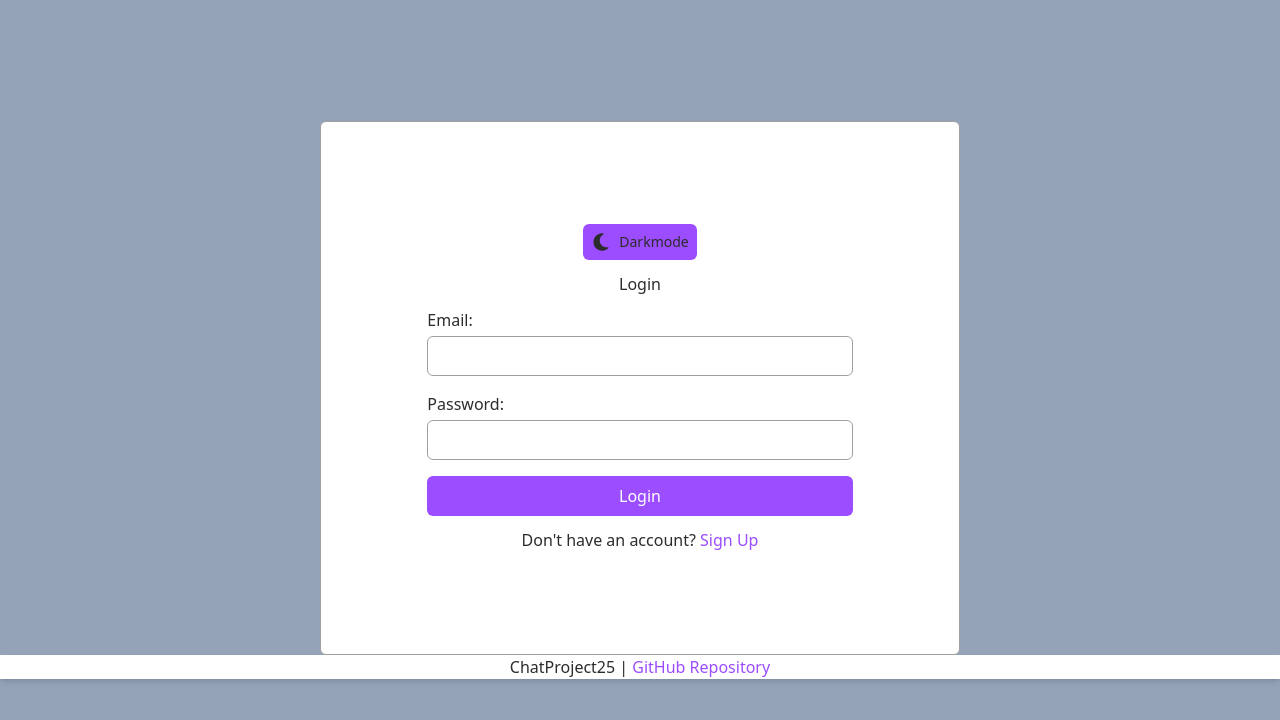
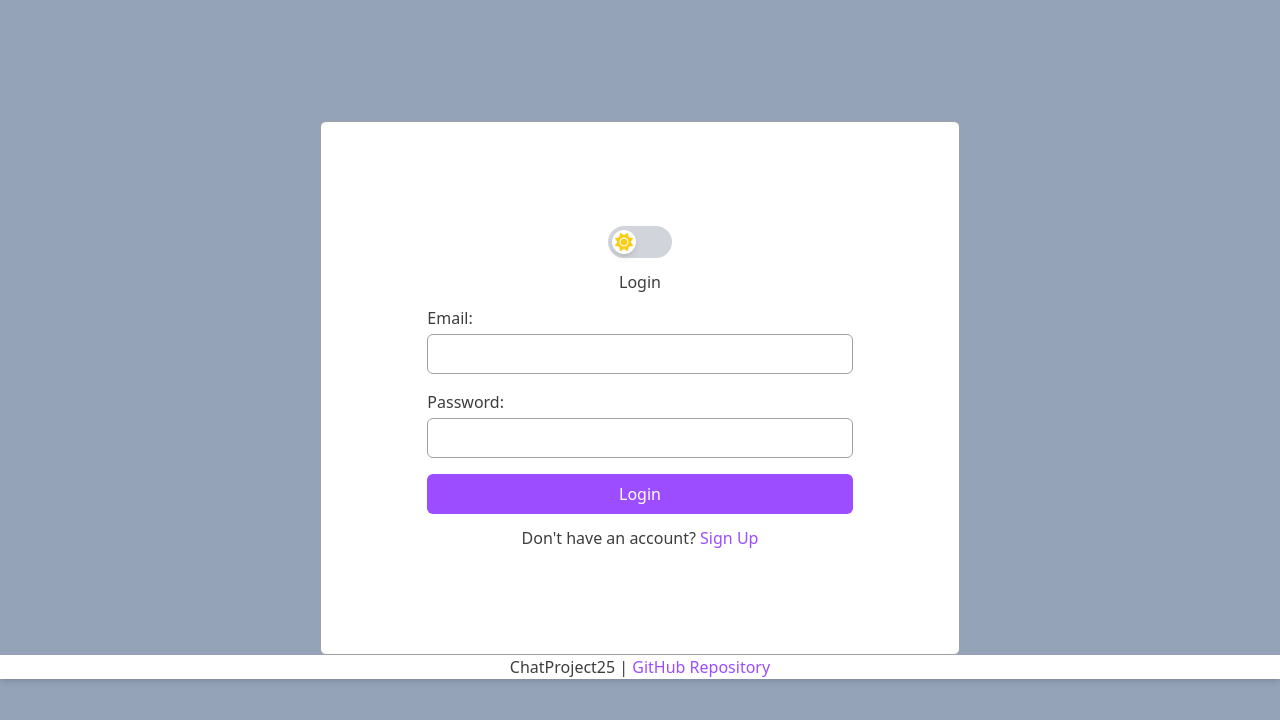
Before and after one commit to Tobiasa123/chatproject25, a React (Vite) app in the folder client/: page / in a window 1280 px wide. Shown: the top 720 px of the page. Built offline with nearby package versions, Linux system fonts and the light colour scheme.

Commit message:
added lil styling

```diff
--- a/client/src/components/Chat/Chat.jsx
+++ b/client/src/components/Chat/Chat.jsx
@@ -16,15 +16,15 @@ const Chat = ({ chatId, otherUser, latestMessage, latestTimestamp, latestSenderI
   const messageSender = latestSenderId === currentUserId ? 'You' : otherUser?.username;
 
   return (
-    <div className="bg-purpleAccent hover:bg-purpleAccent dark:bg-purpleAccent dark:hover:bg-purpleAccent hover:cursor-pointer transition border border-lightBorder dark:border-darkBorder rounded-md flex items-center h-24 w-full">
+    <div className="bg-purpleAccent  dark:bg-purpleAccent dark:hover:bg-purpleAccent hover:cursor-pointer transition border border-lightBorder dark:border-darkBorder rounded-md flex items-center h-24 w-full">
       <UserIcon username={otherUser?.username} otherUserId={otherUser?._id} />
       {otherUser ? (
         <div
           onClick={handleClick}
-          className="bg-lightBackground dark:bg-darkBackground hover:bg-lightBackground dark:hover:bg-darkBackground hover:cursor-pointer transition rounded-r-md flex flex-col justify-center w-full h-full p-4"
+          className="bg-lightBackground dark:bg-darkBackground hover:bg-purpleAccent dark:hover:bg-purpleAccent hover:cursor-pointer transition rounded-r-md flex flex-col justify-center w-full h-full p-4"
 
         >
-          <div className="flex justify-between items-center">
+          <div className="flex justify-between items-center ">
             <h4 className="font-bold text-lg text-darkText dark:text-lightText text-left truncate w-3/4">
               {otherUser?.username}
             </h4>
--- a/client/src/components/ChatMessages/ChatMessages.jsx
+++ b/client/src/components/ChatMessages/ChatMessages.jsx
@@ -61,14 +61,14 @@ const ChatMessages = () => {
   }, [messages]);
 
   return (
-    <div className="bg-white text-black flex flex-col rounded-lg shadow-md h-[80vh] w-full md:w-[90vw] lg:w-[60vw]">
-      <h1 className="text-lg font-semibold">
+    <div className="bg-lightBackground dark:bg-darkBackground text-darkText dark:text-lightText flex flex-col items-center rounded-lg h-[80vh] w-full md:w-[90vw] lg:w-[60vw]">
+      <h1 className="text-lg font-semibold my-4">
         Chat with {otherUser ? otherUser.username : "Loading..."}
       </h1>
       {error && <p className="text-red-500">{error}</p>}
       <div
         ref={messagesContainerRef}
-        className="flex-grow overflow-y-auto flex flex-col-reverse bg-green-200"
+        className="flex-grow overflow-y-auto flex flex-col-reverse bg-slate-500 w-full rounded-b-lg"
       >
         <ul className="flex flex-col gap-6 p-4">
           {messages.map((message, index) => {
@@ -93,6 +93,8 @@ const ChatMessages = () => {
       </div>
     </div>
   );
+
+
 };
 
 export default ChatMessages;
--- a/client/src/components/ChatTextForm/ChatTextForm.jsx
+++ b/client/src/components/ChatTextForm/ChatTextForm.jsx
@@ -38,7 +38,7 @@ const ChatTextForm = ({ onMessageSent }) => {
         <input
           type="text"
           id="message-box"
-          className="w-full border border-black"
+          className="w-full rounded-l-md bg-lightBackground dark:bg-darkBackground text-darkText dark:text-lightText"  // Set bg and text color for both light and dark mode
           placeholder="Type your message..."
           value={message}
           onChange={(e) => setMessage(e.target.value)}
@@ -48,12 +48,13 @@ const ChatTextForm = ({ onMessageSent }) => {
             }
           }}
         />
-        <button className="bg-blue-400 rounded-md w-14" onClick={sendMessage}>
+        <button className="rounded-r-md w-14 bg-purpleAccent text-darkText dark:text-lightText" onClick={sendMessage}>
           Send
         </button>
       </div>
     </div>
   );
+
 };
 
 export default ChatTextForm;
--- a/client/src/components/CreateChat/CreateChat.jsx
+++ b/client/src/components/CreateChat/CreateChat.jsx
@@ -44,7 +44,7 @@ const CreateChat = () => {
   };
 
 return (
-  <div className="create-chat-container bg-lightBackground dark:bg-darkBackground text-darkText dark:text-lightText">
+  <div className="create-chat-container bg-lightBackground dark:bg-darkBackground text-darkText dark:text-lightText rounded-t-md">
     <h2 className="text-lg font-semibold text-darkText dark:text-lightText">Create a New Chat</h2>
     <input
       type="text"
--- a/client/src/components/RenderChats/RenderChats.jsx
+++ b/client/src/components/RenderChats/RenderChats.jsx
@@ -102,7 +102,7 @@ const RenderChats = () => {
   }, [chats]);
 
   return (
-    <div className="w-full h-full bg-lightBackground dark:bg-darkBackground">
+    <div className="w-full h-full bg-lightBackground dark:bg-darkBackground rounded-b-md">
       {error && <p className="text-red-500 text-sm">{error}</p>}
       <h3 className="text-lg font-semibold text-darkText dark:text-lightText">Your chats</h3>
       <div className="flex flex-col gap-1">
--- a/client/src/components/ThemeSwitch/ThemeSwitch.jsx
+++ b/client/src/components/ThemeSwitch/ThemeSwitch.jsx
@@ -1,8 +1,6 @@
 import { useEffect, useState } from 'react';
-// Icon import
 import { faMoon, faSun } from '@fortawesome/free-solid-svg-icons';
 import { FontAwesomeIcon } from '@fortawesome/react-fontawesome';
-// Framer-motion imports
 import { motion } from 'framer-motion';
 
 export const ThemeSwitch = () => {
@@ -11,9 +9,7 @@ export const ThemeSwitch = () => {
   );
 
   useEffect(() => {
-    // Toggle dark mode class based on theme selection
     document.documentElement.classList.toggle('dark', theme === 'dark');
-    // Save theme preference to localStorage
     localStorage.setItem('theme', theme);
   }, [theme]);
 
@@ -23,25 +19,21 @@ export const ThemeSwitch = () => {
   return (
     <motion.button
       onClick={toggleTheme}
-      className="grid grid-cols-[min-content_1fr] items-center sm:gap-2 p-2 rounded-md
-                 bg-purpleAccent text-darkText dark:text-lightText transition-transform"
+      className="relative w-16 h-8 bg-gray-300 dark:bg-gray-600 rounded-full flex items-center p-1 cursor-pointer transition-colors"
     >
+      {/* Circle Slider */}
       <motion.div
-        key={theme}
-        className="grid place-items-center"
-        initial={{ rotate: 180, opacity: 0 }}
-        animate={{ rotate: 0, opacity: 1 }}
-        exit={{ rotate: -180, opacity: 0 }}
+        className={`w-6 h-6 bg-white dark:bg-gray-900 rounded-full shadow-md flex items-center justify-center transform transition-transform ${
+          theme === 'dark' ? 'translate-x-8' : 'translate-x-0'
+        }`}
         transition={{ duration: 0.3 }}
       >
+        {/* Sun and Moon Icons */}
         <FontAwesomeIcon
-          icon={theme === 'light' ? faMoon : faSun}
-          className="h-5 w-5"
+          icon={theme === 'light' ? faSun : faMoon}
+          className={`text-lg ${theme === 'light' ? 'text-yellow-400' : 'text-white'}`}
         />
       </motion.div>
-      <span className="text-sm hidden sm:inline">
-        {theme === 'light' ? 'Darkmode' : 'Lightmode'}
-      </span>
     </motion.button>
   );
 };
--- a/client/src/pages/ChatPage/ChatPage.jsx
+++ b/client/src/pages/ChatPage/ChatPage.jsx
@@ -24,12 +24,9 @@ const ChatPage = () => {
   }, []);
 
   return (
-    <div className="h-screen flex flex-col w-full md:w-[90vw] lg:w-[60vw] justify-center items-center bg-slate-300">
-      <ChatMessages />
-
-      <section className="w-full">
-        <ChatTextForm />
-      </section>
+    <div className="h-screen flex flex-col w-full md:w-[90vw] lg:w-[60vw] justify-center items-center gap-2">
+      <ChatMessages  />
+      <ChatTextForm />
     </div>
   );
 };
--- a/client/src/pages/HomePage/HomePage.jsx
+++ b/client/src/pages/HomePage/HomePage.jsx
@@ -4,15 +4,13 @@ import CreateChat from "../../components/CreateChat/CreateChat"
 //createchat here temporarily
 const HomePage = () => {
     return (
-        <div className="flex flex-col w-full md:w-[90vw] lg:w-[60vw] bg-slate-500 h-full border border-red-600">
-            <CreateChat />
-            {/* Make chat list grow, shrink, and scroll when needed */}
-            <div className="flex-1 overflow-y-auto">
-                <RenderChats />
+        <div className="flex justify-center items-center w-full h-screen">
+            <div className="flex flex-col w-full md:w-[90vw] lg:w-[60vw] h-[95%]">
+                <CreateChat />
+                <RenderChats className="flex-1 overflow-y-auto" />
             </div>
         </div>
     );
 };
 
-
 export default HomePage
--- a/client/tailwind.config.js
+++ b/client/tailwind.config.js
@@ -15,7 +15,7 @@ export default {
 
         // Text Colors
         lightText: '#FFFFFF',       // White text for dark mode
-        darkText: '#2C2C2C',        // Dark gray text for light mode
+        darkText: '#3d3d3d',        // Dark gray text for light mode
 
         // Purple Accent (Stays the same in both modes)
         purpleAccent: '#9B4DFF',    // Purple accents (links, buttons, etc.)
```
Also changed, not shown: client/src/components/Navigation/Navigation.jsx (+26 -17 lines).
